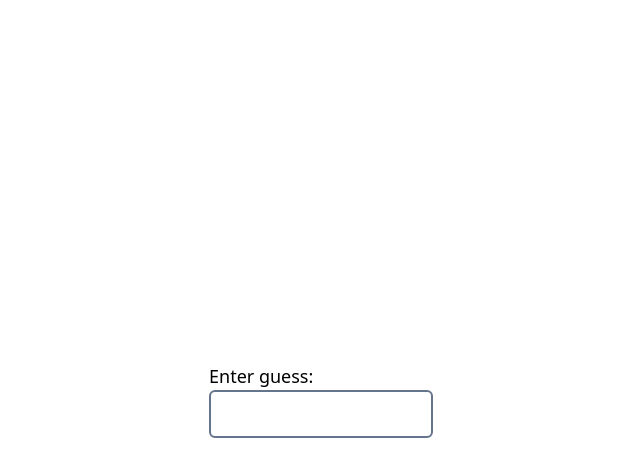
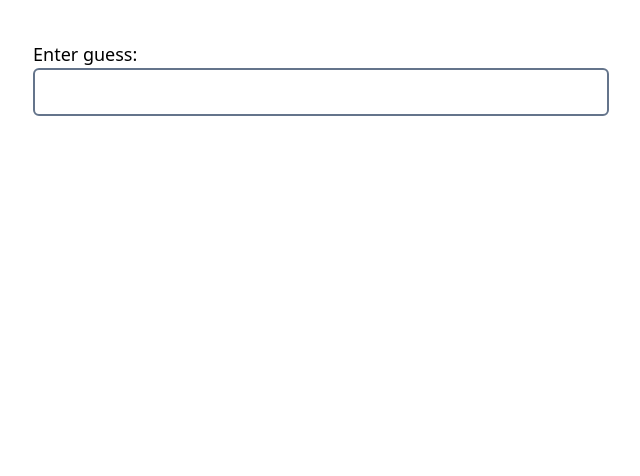
Before and after one commit to makarenko-v/wordle, a React (Vite) app: page / in a window 1280 px wide. Shown: the top 476 px of the page, without its empty margins (319-959 px from the left). Built offline with nearby package versions, Linux system fonts and the light colour scheme.

Commit message:
add initial guesses markup

```diff
--- a/src/app.tsx
+++ b/src/app.tsx
@@ -1,6 +1,7 @@
 import { useState } from "react";
 import { GuessForm } from "./components/guess-form";
 import { Guess } from "./types";
+import { Guesses } from "./components/guesses";
 
 export function App() {
   const [guesses, setGuesses] = useState<Guess[]>([]);
@@ -10,12 +11,8 @@ export function App() {
   }
 
   return (
-    <div className="flex flex-col min-h-screen max-w-56 mx-auto py-10">
-      <ul className="flex-1">
-        {guesses.map(({ guess }) => (
-          <li key={guess}>{guess}</li>
-        ))}
-      </ul>
+    <div className="flex flex-col min-h-screen max-w-xl mx-auto py-10">
+      <Guesses guesses={guesses} />
       <GuessForm onGuess={handleGuess} />
     </div>
   );
--- /dev/null
+++ b/src/components/guesses.tsx
@@ -0,0 +1,21 @@
+import { Guess } from "../types";
+
+interface GuessesProps {
+  guesses: Guess[];
+}
+
+export function Guesses({ guesses }: GuessesProps) {
+  return (
+    <div className="flex flex-col gap-2 text-xl">
+      {guesses.map(({ guess }: Guess) => (
+        <div className="flex gap-2">
+          {guess.split("").map((letter) => (
+            <span className="h-20 w-20 border-2 border-slate-500 flex items-center justify-center">
+              {letter}
+            </span>
+          ))}
+        </div>
+      ))}
+    </div>
+  );
+}
--- /dev/null
+++ b/src/constants.ts
@@ -0,0 +1 @@
+export const NUM_OF_GUESSES_ALLOWED = 6;
```
